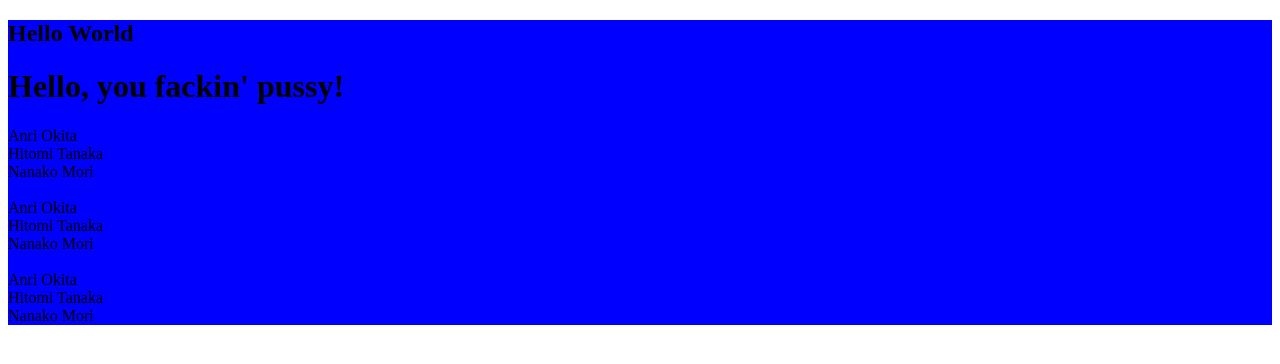
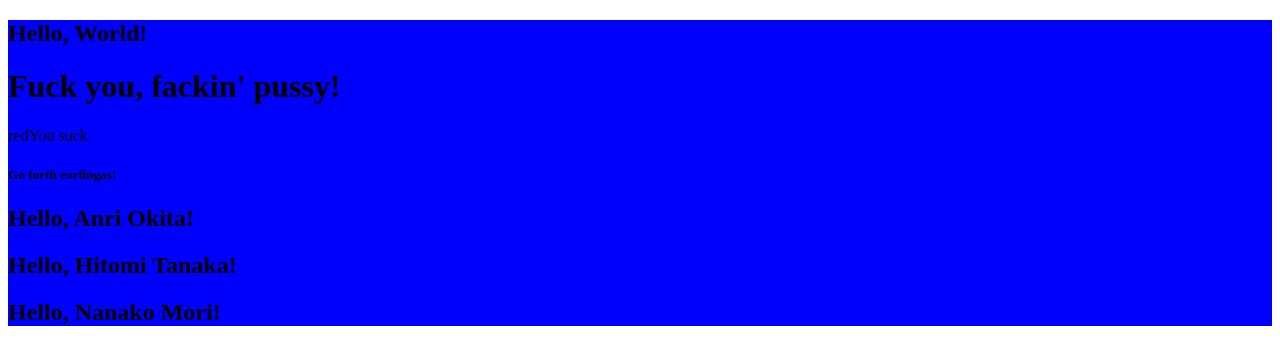
Before and after one commit to louDack/feedback-app, a React (Create React App) app: page / in a window 1280 px wide. Shown: the top 364 px of the page. Built offline with nearby package versions, Linux system fonts and the light colour scheme.

Commit message:
Conditional rendering fun. Weird lookin syntax.

```diff
--- a/src/App.js
+++ b/src/App.js
@@ -1,42 +1,33 @@
 import Header from "./components/Header"
 
 function App() {
+  const test = true
   const background = {backgroundColor: 'blue'}
   const feedbackList = [
     {name: 'Anri Okita', id: 1},
     {name: 'Hitomi Tanaka', id: 2},
     {name: 'Nanako Mori', id: 3}
   ]
-  // pass style into prop.
+
+  let color
+
+  // Goal: Conditional everything!
 
   return (
     <div style={background}>
-      <Header text='Hello World'/>
-      <h1>Hello, you fackin' pussy!</h1>
+      <Header text='World'/>
+      <h1>Fuck you, fackin' pussy!</h1>
 
-      {
-        feedbackList.map((feedback, index) => (
-          <div>{feedback.name}</div>
-        ))
-      }
+      {/* What the fk is this? */}
+      {color = test ? 'red' : 'blue'}
+      {console.log(color)}
 
-      <br></br>
+      {test ? 'You suck' : 'Lick booogers.'}
+      {!test ? <div style={{color: 'red'}}><h1>HERE I AM</h1></div> : <h5>Go forth eorlingas!</h5>}
 
-      {
-        [
-          <div>{feedbackList[0].name}</div>,
-          <div>{feedbackList[1].name}</div>,
-          <div>{feedbackList[2].name}</div>
-        ]
-      }
-
-      <br></br>
-
-      <div>{feedbackList[0].name}</div>
-      <div>{feedbackList[1].name}</div>
-      <div>{feedbackList[2].name}</div>
-
-
+      {feedbackList.map((feedback, index) => (
+          <Header key={index} text={feedback.name} />
+      ))}
     </div>
   );
 }
--- a/src/components/Header.jsx
+++ b/src/components/Header.jsx
@@ -1,9 +1,7 @@
 function Header({ text }) {
     return (
         <header>
-            <div>
-                <h2>{text}</h2>
-            </div>
+            <h2>Hello, {text}!</h2>
         </header>
     )
 }
```
